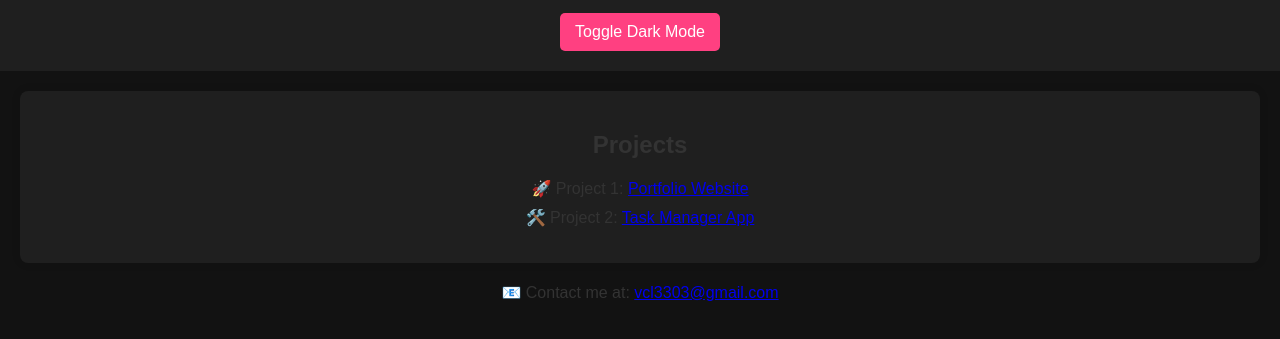
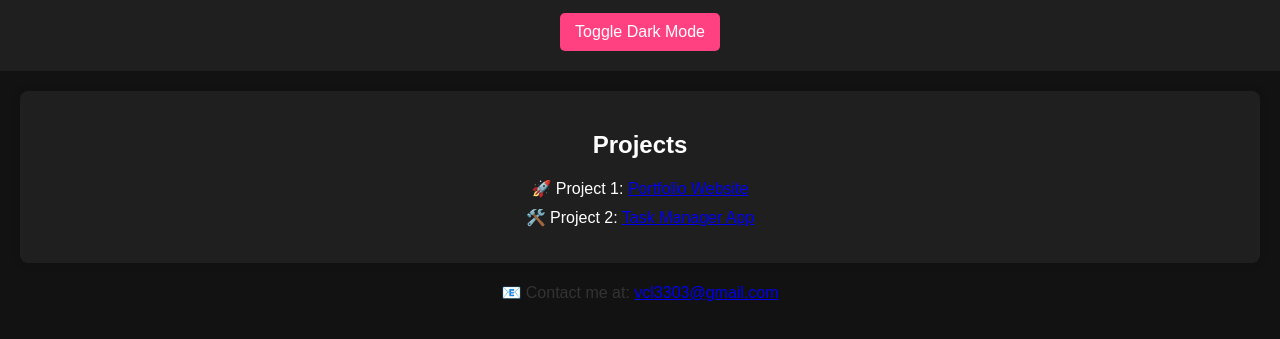
Before and after one commit to vincentchlm/github-portfolio, a plain HTML site: page index.html in a window 1280 px wide. Shown: the part 121-460 px from the top of the page. Drawn offline with Linux system fonts and the light colour scheme.

Commit message:
Update style.css

```diff
--- a/style.css
+++ b/style.css
@@ -34,8 +34,8 @@ button:hover {
 #projects {
     margin: 20px;
     padding: 20px;
-    background: white;
     background-color: #1f1f1f;
+    color: #ffffff;
     border-radius: 8px;
     box-shadow: 0 0 10px rgba(0, 0, 0, 0.1);
 }
```
